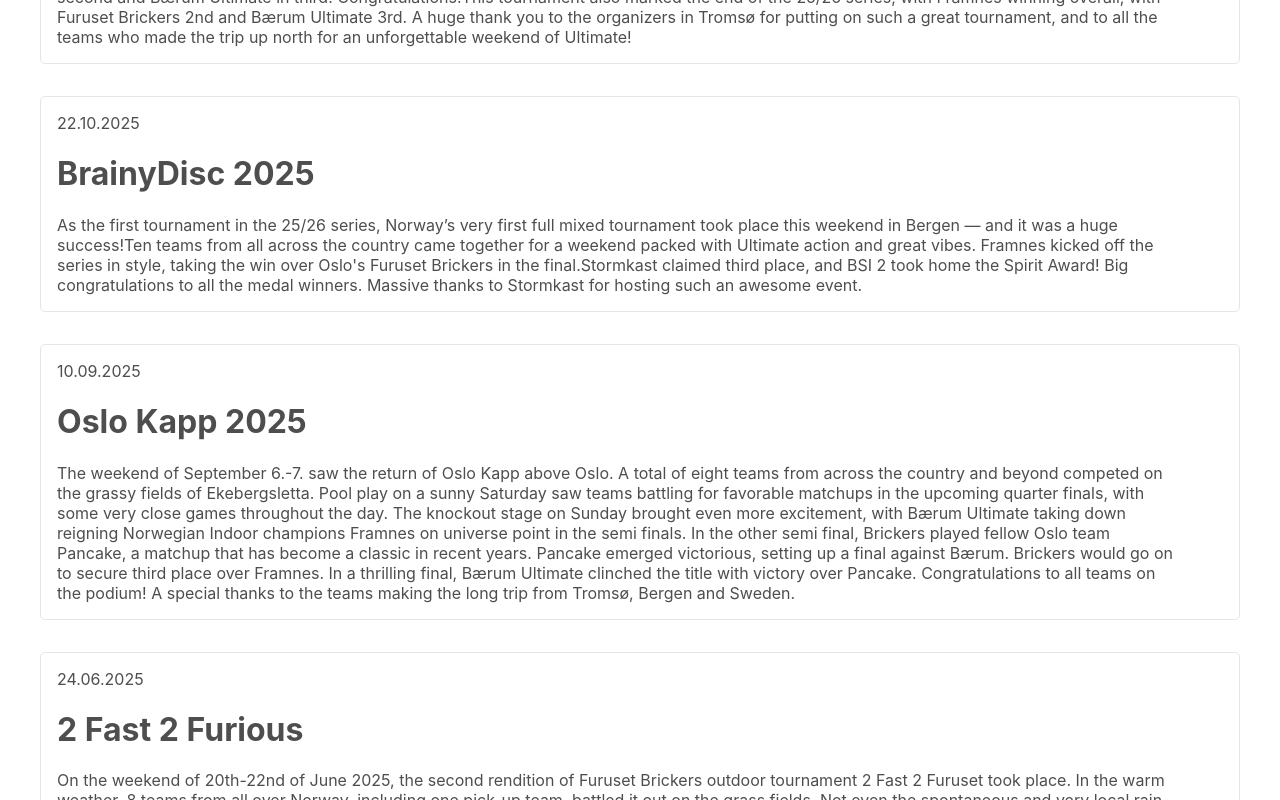
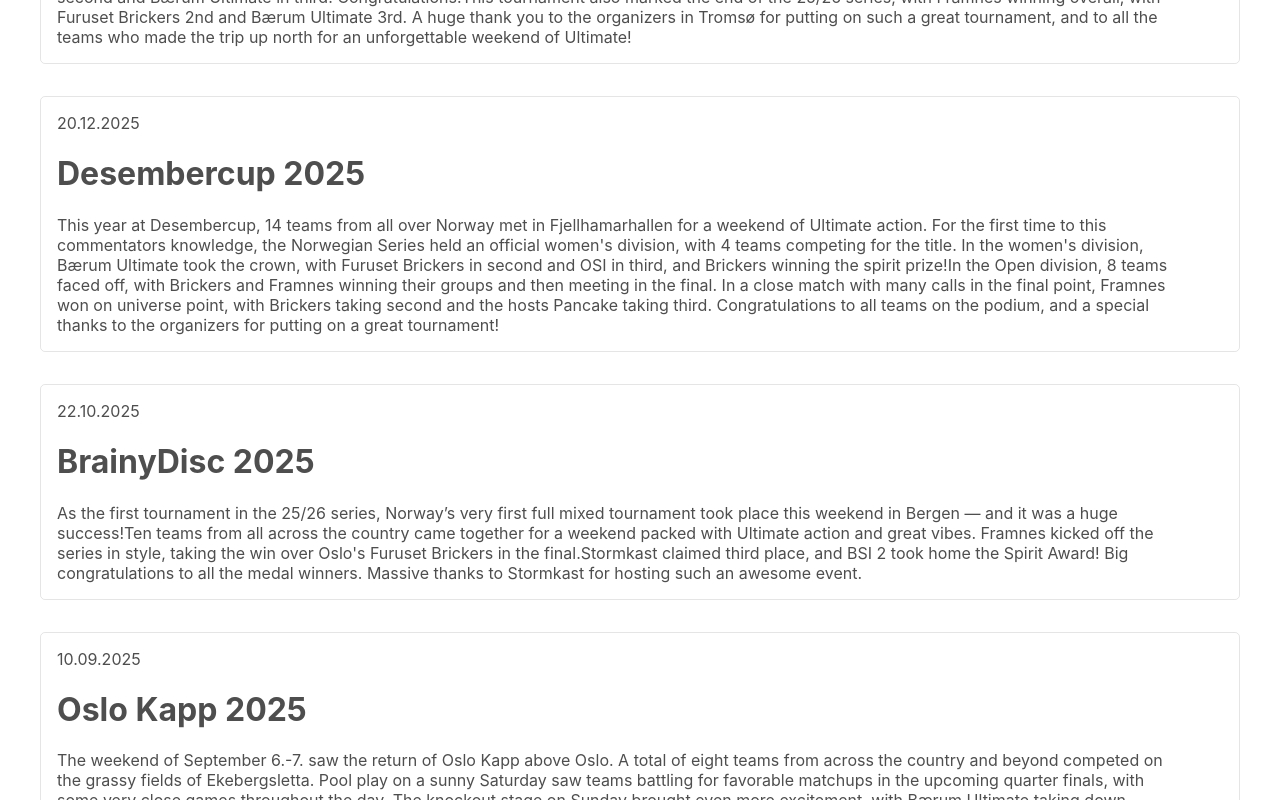
Before and after one commit to Nihabu/ouchWeb, a React (Vite) app: page /news in a window 1280 px wide. Shown: the part 480-1280 px from the top of the page. Built offline with nearby package versions, Linux system fonts and the light colour scheme.

Commit message:
blog: add Desembercup post

```diff
--- a/src/newsList.js
+++ b/src/newsList.js
@@ -11,6 +11,17 @@ const newsList = [
 			"A huge thank you to the organizers in Tromsø for putting on such a great tournament, and to all the teams who made the trip up north for an unforgettable weekend of Ultimate!"
 			,
 		posted: "04.03.2026",
+	},
+	{
+		header: "Desembercup 2025",
+		text:
+			"This year at Desembercup, 14 teams from all over Norway met in Fjellhamarhallen for a weekend of Ultimate action. " +
+			"For the first time to this commentators knowledge, the Norwegian Series held an official women's division, with 4 teams competing for the title. " +
+			"In the women's division, Bærum Ultimate took the crown, with Furuset Brickers in second and OSI in third, and Brickers winning the spirit prize!" +
+			"In the Open division, 8 teams faced off, with Brickers and Framnes winning their groups and then meeting in the final. " +
+			"In a close match with many calls in the final point, Framnes won on universe point, with Brickers taking second and the hosts Pancake taking third. " +
+			"Congratulations to all teams on the podium, and a special thanks to the organizers for putting on a great tournament!",
+		posted: "20.12.2025",
 	},
 	{
 		header: "BrainyDisc 2025",
```
